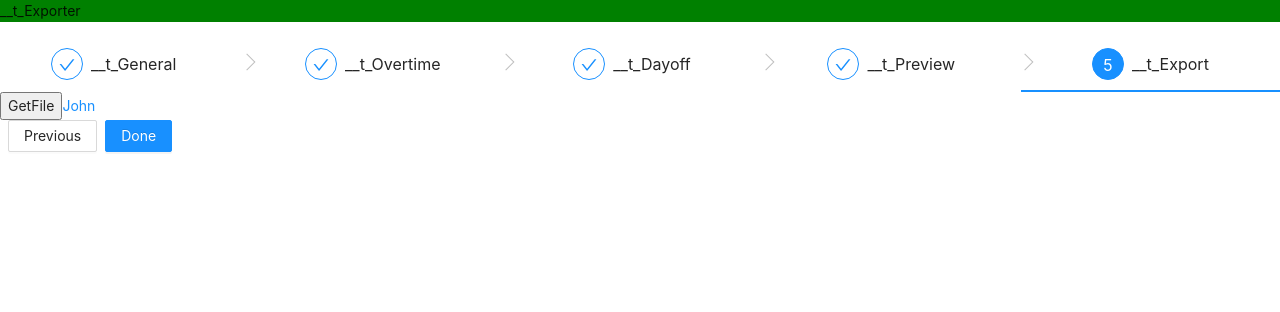
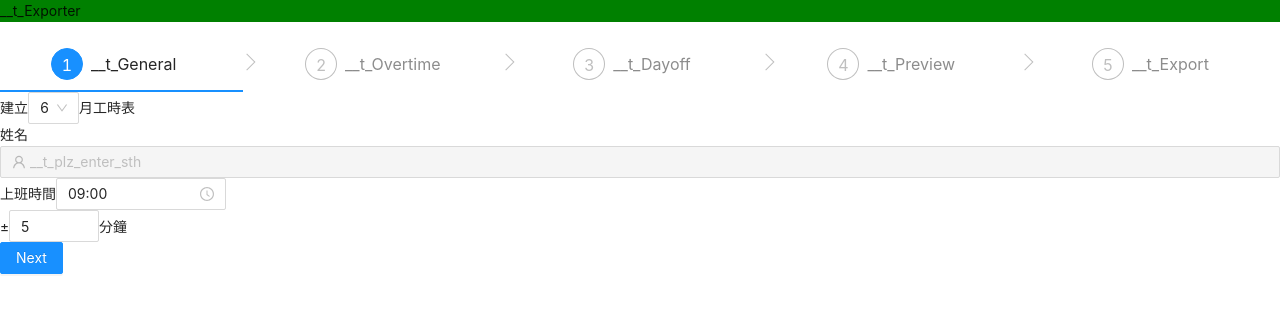
Before and after one commit to owesdexter/next_stater, a Next.js app: page /exporter in a window 1280 px wide. Shown: the top 312 px of the page. Built offline with nearby package versions, Linux system fonts and the light colour scheme.

Commit message:
basic update

```diff
--- a/components/contextProvider/exporter.tsx
+++ b/components/contextProvider/exporter.tsx
@@ -4,18 +4,20 @@ import React, { ReactElement, useState, useMemo } from 'react';
 export interface ISpecialWorkHour {
   startDate: Date;
   hour: number;
-  type: string;
   reason: string;
   file?: string;
 }
 
 export interface IOvertime extends ISpecialWorkHour{
+  awardType: string
 }
 
 export interface IDayoff extends ISpecialWorkHour{
+  dayoffType: string
 }
 
 export interface IGeneralWorkTime {
+  targetMonth: number,
   startTime: Date;
   sd: number,
 }
@@ -29,8 +31,9 @@ export interface IExporterContext {
   setDayoff?: React.Dispatch<React.SetStateAction<IDayoff[]>>;
 }
 
-const defaultContextValue = {
+const defaultContextValue:IExporterContext = {
   generalWorkTime: {
+    targetMonth: new Date().getMonth()+1,
     startTime: new Date(),
     sd: 5,
   },
--- a/components/excelEditor.tsx
+++ b/components/excelEditor.tsx
@@ -1,33 +1,56 @@
-import { useState, useContext } from 'react';
+import { useState, useContext, useEffect } from 'react';
+import Excel from "exceljs";
+// import axios from 'axios'
+import { ref, getStorage, getBytes, getDownloadURL, uploadBytesResumable } from 'firebase/storage'
+import { ExporterContext } from './contextProvider/exporter'
 import { storage } from '../pages/api/firebase';
-import { ref, getStorage, getBytes, getDownloadURL, uploadBytesResumable } from 'firebase/storage'
-import Excel from "exceljs";
-import axios from 'axios'
+import { getWorksheetName, excelExampleFileName } from '../constants'
 
 export default function Preview(){
   // const { currentStep } = useContext(ExporterContext);
-  const [currentStep, set] = useState<number>(1);
+  const [worksheet, setWorksheet] = useState({});
   // const storage = getStorage();
-  const starsRef = ref(storage, 'timesheet/timesheet-example-111.xlsx');
+  const { generalWorkTime, setGeneralWorkTime } = useContext(ExporterContext);
 
-  const getExample = async ()=>{
-    let fileDownloadUrl = '';
+  // const getExample = async ()=>{
+  // }
+
+  // const requestFileUrl = (url:string)=>{
+  //   axios.get(url,{
+  //     responseType: 'arraybuffer',
+  //     withCredentials: true,
+  //     headers: {
+  //       'Access-Control-Allow-Origin': '*',
+  //       'Content-Type': 'application/json',
+  //     },
+  //   }
+  //   ).then(async res=>{
+  //     console.log(res.data)
+  //     const workbook = new Excel.Workbook();
+  //     await workbook.xlsx.readFile(res.data);
+  //     console.log(workbook)
+  //   });
+  // }
+
+  const handleChange = (index:number)=>{
+  }
+
+  useEffect(()=>{
+    console.log(generalWorkTime.targetMonth)
+    if(!generalWorkTime.targetMonth){
+      return
+    }
+    const starsRef = ref(storage, excelExampleFileName);
     getBytes(starsRef)
     .then(async res => {
-      console.log(res);
+      // console.log(res);
       const workbook = new Excel.Workbook();
       await workbook.xlsx.load(res);
-      console.log('workbook', workbook)
-      console.log('1107', workbook.getWorksheet('11107'))
+      setWorksheet(workbook.getWorksheet(getWorksheetName(generalWorkTime.targetMonth)));
+
+      // const worksheet = workbook.getWorksheet(getWorksheetName(generalWorkTime.targetMonth));
+      // console.log('1107', worksheet)
     })
-    // getDownloadURL(starsRef)
-    // .then((url) => {
-    //   console.log(url);
-    //   fileDownloadUrl = url;
-    //   requestFileUrl(url)
-    //   // Insert url into an <img> tag to "download"
-
-    // })
     .catch((error) => {
       // A full list of error codes is available at
       // https://firebase.google.com/docs/storage/web/handle-errors
@@ -49,37 +72,11 @@ export default function Preview(){
           break;
       }
     });
-
-
-
-  }
-
-  const requestFileUrl = (url:string)=>{
-
-    axios.get(url,{
-      responseType: 'arraybuffer',
-      withCredentials: true,
-      headers: {
-        'Access-Control-Allow-Origin': '*',
-        'Content-Type': 'application/json',
-      },
-    }
-    ).then(async res=>{
-      console.log(res.data)
-      const workbook = new Excel.Workbook();
-      await workbook.xlsx.readFile(res.data);
-      console.log(workbook)
-    });
-  }
-
-  const handleChange = (index:number)=>{
-  }
+  }, [generalWorkTime])
 
   return(
     <>
-      <button onClick={getExample}>
-        GetFile
-      </button>
+
     </>
   )
 }
--- a/components/exporter/basic.tsx
+++ b/components/exporter/basic.tsx
@@ -1,24 +1,64 @@
-import { TimePicker } from 'antd';
+import { TimePicker, Select, Input, InputNumber } from 'antd';
+import { UserOutlined } from '@ant-design/icons';
 import type { Moment } from 'moment';
 import moment from 'moment';
 import { useState, useContext } from 'react';
-import { ExporterContext } from '../contextProvider/exporter'
+import { ExporterContext } from '../contextProvider/exporter';
+import { getAllMonth } from '../../constants';
+// import NumericalInput from '../numericalInput';
+const { Option } = Select;
+const selectableMonths = getAllMonth();
+// const thisMonth =
 
 export default function Basic(){
-  const [name, setName] = useState<string>('');
-  const [sd, setSd] = useState<string>('5');
-  const { generalWorkTime, setGeneralWorkTime } = useContext(ExporterContext)
+  const { generalWorkTime, setGeneralWorkTime } = useContext(ExporterContext);
+  const { sd, startTime, targetMonth } = generalWorkTime;
+  // const [name, setName] = useState<string>('');
+  // const [time, setTime] = useState<string>('');
+  // const [sd, setSd] = useState<number>(generalWorkTime.sd);
+
+  const handleMonthChange = (value: string) => {
+    if(setGeneralWorkTime){
+      setGeneralWorkTime({
+        ...generalWorkTime,
+        targetMonth: parseInt(value),
+      })
+    }
+  };
+
+  // const handleNameChange = (value: string) => {
+  //   if(setGeneralWorkTime){
+  //     setGeneralWorkTime({
+  //       ...generalWorkTime,
+  //       targetMonth: value,
+  //     })
+  //   }
+  // };
 
   const handleTimeChange = (value: Moment | null, timeStr: string) => {
-    console.log('date', value);
-    // console.log('str', timeStr);
-
+    console.log('date', value, timeStr);
+    if(setGeneralWorkTime){
+      setGeneralWorkTime({
+        ...generalWorkTime,
+        startTime: value?.toDate() ?? new Date(),
+      })
+    }
   };
 
-  const handleSdChange = (e: React.ChangeEvent<HTMLInputElement>)=>{
-    const value = e.target.value;
-    console.log(value);
+  const handleSdChange = (value: string)=>{
+    console.log(value)
+    // const float = parseFloat(value);
+    // const value = e.target.value;
+    if(setGeneralWorkTime){
+      setGeneralWorkTime({
+        ...generalWorkTime,
+        sd: parseInt(value)
+      })
+    }
   }
+  console.log('render')
+
+
 
   // const handleNameChange = (e: React.ChangeEvent<HTMLInputElement>)=>{
   //   const value = e.target.value;
@@ -29,8 +69,25 @@ export default function Basic(){
   return(
     <>
       <div>
+        <label htmlFor="">建立</label>
+        <Select data-testid="month-select-0" defaultValue={`${targetMonth}`} onChange={handleMonthChange}>
+          {selectableMonths?.map(el=>
+            <Option value={el} key={el}>{el}</Option>
+          )}
+        </Select>
+        <label htmlFor="">月工時表</label>
+      </div>
+      <div>
         <label htmlFor="">姓名</label>
-        <input
+        <Input
+          placeholder="__t_plz_enter_sth"
+          prefix={<UserOutlined />}
+          id="name-input-0-0"
+          data-testid="name-input-0-0"
+          value={''}
+          disabled
+        />
+        {/* <input
           type="text"
           id="name-input-0-0"
           data-testid="name-input-0-0"
@@ -38,20 +95,46 @@ export default function Basic(){
           value={name}
           placeholder="人員姓名"
           onChange={e=>{setName(e.target.value)}}
-        />
+        /> */}
       </div>
       <div>
         <label htmlFor="">上班時間</label>
         <TimePicker
           onChange={handleTimeChange}
           format={'HH:mm'}
-          defaultValue={moment('00:00', 'HH:mm')}
           minuteStep={5}
+          // defaultValue={moment(`${startTime.toLocaleTimeString()}`, 'HH:mm')}
+          defaultValue={moment('09:00', 'HH:mm')}
+          disabledTime={()=>({
+            disabledHours: ()=>[0, 1, 2, 3, 4, 5, 13, 14, 15, 16, 17, 18, 19, 20, 21, 22, 23]
+          })}
+          // disabledHours={()=>[0, 1, 2, 3, 4, 5, 13, 14, 15, 16, 17, 18, 19, 20, 21, 22, 23]}
         />
       </div>
       <div>
         <label htmlFor="sd-input-1-0">&plusmn;</label>
-        <input
+        <InputNumber
+          min="0"
+          // min={0}
+          max="55"
+          // max={55}
+          // defaultValue="5"
+          // defaultValue={5}
+          defaultValue={`${sd}`}
+          onChange={handleSdChange}
+          step={5}
+          data-testid="sd-input-1-0"
+        />
+        {/* <NumericalInput
+          value={sd}
+          maxLength={3}
+          max={8}
+          step={0.5}
+          validationReg={/[-+]?[0-8]?[\.5]?/}
+          data-testid="sd-input-1-0"
+          onChange={handleSdChange}
+        /> */}
+        {/* <input
           type="text"
           id="sd-input-1-0"
           data-testid="sd-input-1-0"
@@ -61,7 +144,7 @@ export default function Basic(){
           maxLength={2}
           placeholder="5"
           onChange={handleSdChange}
-        />
+        /> */}
         <label htmlFor="sd-input-1-0">分鐘</label>
       </div>
     </>
--- a/components/exporter/overtime.tsx
+++ b/components/exporter/overtime.tsx
@@ -8,7 +8,7 @@ export default function Preview(){
 
   const handleChange = (index:number)=>{
   }
-
+  console.log(useContext(ExporterContext))
   return(
     <>
       OverTime
--- /dev/null
+++ b/components/numericalInput.tsx
@@ -0,0 +1,88 @@
+import React, { useState, KeyboardEvent } from "react";
+
+interface defaultHTMLInputAttr {
+  value: number;
+  max?: number;
+  min?: number;
+  maxLength?: number;
+  // minLength?: number;
+  placeholder?: string;
+}
+
+export interface NumericalInputProps extends defaultHTMLInputAttr{
+  validationReg?: RegExp;
+  validationHint?: string;
+  removeRuleReg?: string;
+  step?: number;
+  hasStepArrow?: boolean;
+  id?: string;
+  onChange: (value: string) => any
+}
+
+export default function useNumericalInput({value, max, min, maxLength, validationReg, placeholder, id, onChange}: NumericalInputProps){
+  // const compId = id?? `numerical-input-${Math.floor(Math.random()*99)}`;
+  const [inputValue, setInputValue] = useState<string>(`${value}`);
+
+  // let inputValue = '';
+  // const setInputValue = (value: string)=>{
+  //   inputValue = value;
+  // }
+
+  const handleInputChange = (e: React.ChangeEvent<HTMLInputElement>)=>{
+    const value = e?.target?.value ?? '';
+    if(!value.match(/^[-+]?[0-9]+[.]?[0-9]*([eE][-+]?[0-9]+)?$/)){
+    // if(!value.match(/[\+\-]?([0-9]*[\.])?[0-9]+/)){
+      console.log('float reg failed')
+      setInputValue('');
+      onChange('');
+      return
+    }
+
+    if(validationReg && !value.match(validationReg)){
+      console.log('REG Failed validation')
+      setInputValue('');
+      onChange('');
+      return
+    }
+    if(max && parseFloat(value)>max){
+      console.log('Maximum is: ', max)
+      setInputValue(`${max}`);
+      onChange(`${max}`);
+      return
+    }
+    if(min && parseFloat(value)<min){
+      console.log('Minimum is: ', min)
+      setInputValue(`${min}`);
+      onChange(`${min}`);
+      return
+    }
+    setInputValue(value);
+    onChange(value);
+  }
+
+  const handleKeyup = (e: KeyboardEvent<HTMLElement>)=>{
+    const keyUpValue = e.key;
+    if(!keyUpValue.match(/[0-9\.\+\-]/)){
+      console.log('KeyUP REG FAILED')
+      setInputValue('');
+      return
+    }
+  }
+
+  return(
+    <label htmlFor={id} className="numerical-input-wrapper">
+      <input
+        type="text"
+        value={inputValue}
+        name={id}
+        id={id}
+        placeholder={placeholder}
+        onChange={handleInputChange}
+        onKeyUp={handleKeyup}
+        className="numerical-input"
+        maxLength={maxLength}
+        pattern="\d*"
+      />
+    </label>
+  )
+}
--- /dev/null
+++ b/constants/index.ts
@@ -0,0 +1,17 @@
+const thisYear = '111';
+export const excelExampleFileName = 'timesheet/timesheet-example-111.xlsx';
+export const getAllMonth = ()=>{
+  const arr = [];
+  for(let i=1; i <=12; i++){
+    arr.push(i);
+  }
+  return arr;
+};
+
+export const getWorksheetName = (month: string | number)=>{
+  let monthValue = typeof month === 'string' ? month: `${month}`;
+  if(parseInt(monthValue)<10){
+    monthValue = '0' + monthValue;
+  }
+  return thisYear + monthValue;
+}
--- a/pages/exporter.tsx
+++ b/pages/exporter.tsx
@@ -2,6 +2,8 @@ import { useState } from 'react';
 import type { ReactElement } from 'react';
 import Layout from '../components/layout';
 // import StepBar from '../components/stepBar';
+// import NumericalInput from 'react-numerical-input';
+// import NumericalInput from '../components/numericalInput';
 import Basic from '../components/exporter/basic';
 import Overtime from '../components/exporter/overtime';
 import Dayoff from '../components/exporter/dayoff';
@@ -21,7 +23,7 @@ const steps = [
 
 export default function PageExporter(){
   // const { currentStep } = useContext(ExporterContext);
-  const [currentStep, setCurrentStep] = useState<number>(4);
+  const [currentStep, setCurrentStep] = useState<number>(0);
   const next = ()=>{
     setCurrentStep(pre=> pre + 1);
   }
@@ -30,7 +32,6 @@ export default function PageExporter(){
   }
 
   const goStep = (value: number) => {
-    console.log('onChange:', value);
     setCurrentStep(value);
   };
 
@@ -98,6 +99,14 @@ export default function PageExporter(){
           </div>
         </div>
       </ExportContextProvider>
+      {/* <NumericalInput
+        value={3}
+        onChange={value=>{console.log(value)}}
+        maxLength={4}
+        max={8}
+        validationReg={/[-+]?[0-8]?[\.5]?/}
+      /> */}
+      {/* <input type="text" maxLength={2}/> */}
     </div>
   )
 }
```
Also changed, not shown: components/stepBar.tsx (+48 -57 lines), 1 other file (tests, documents, lock files or other folders).
